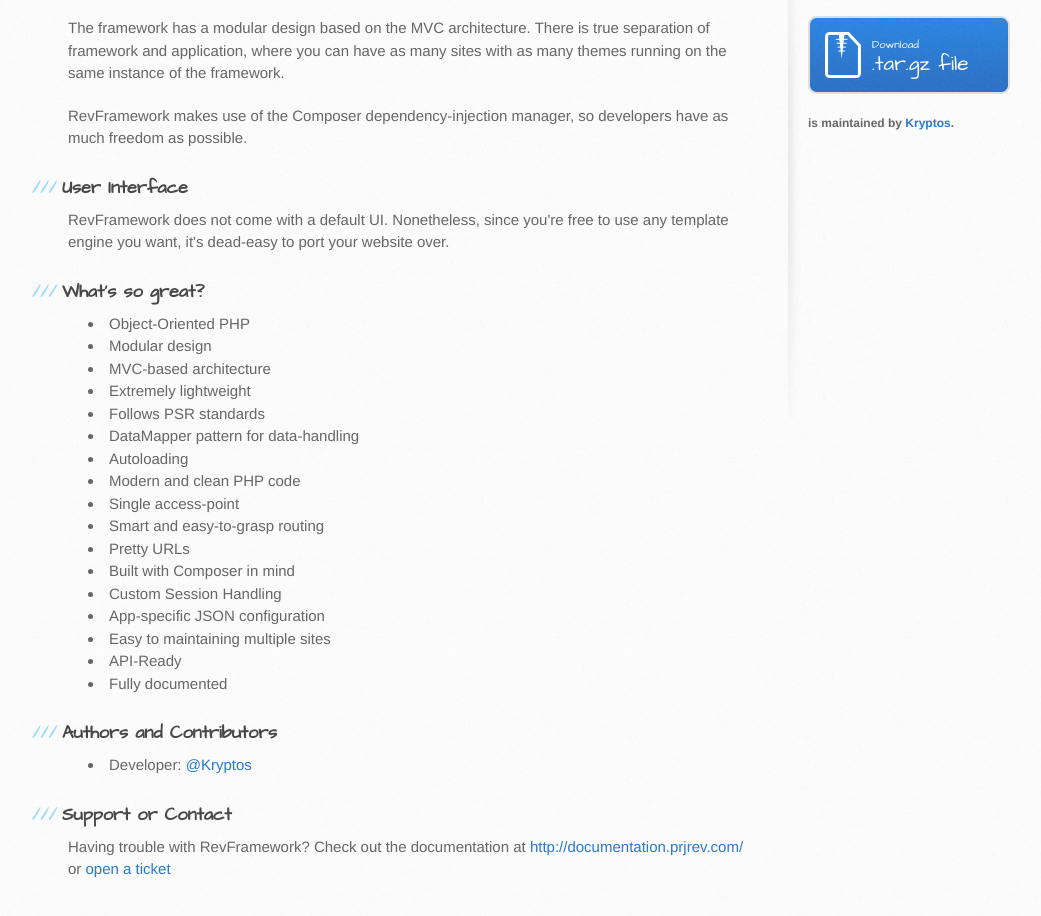
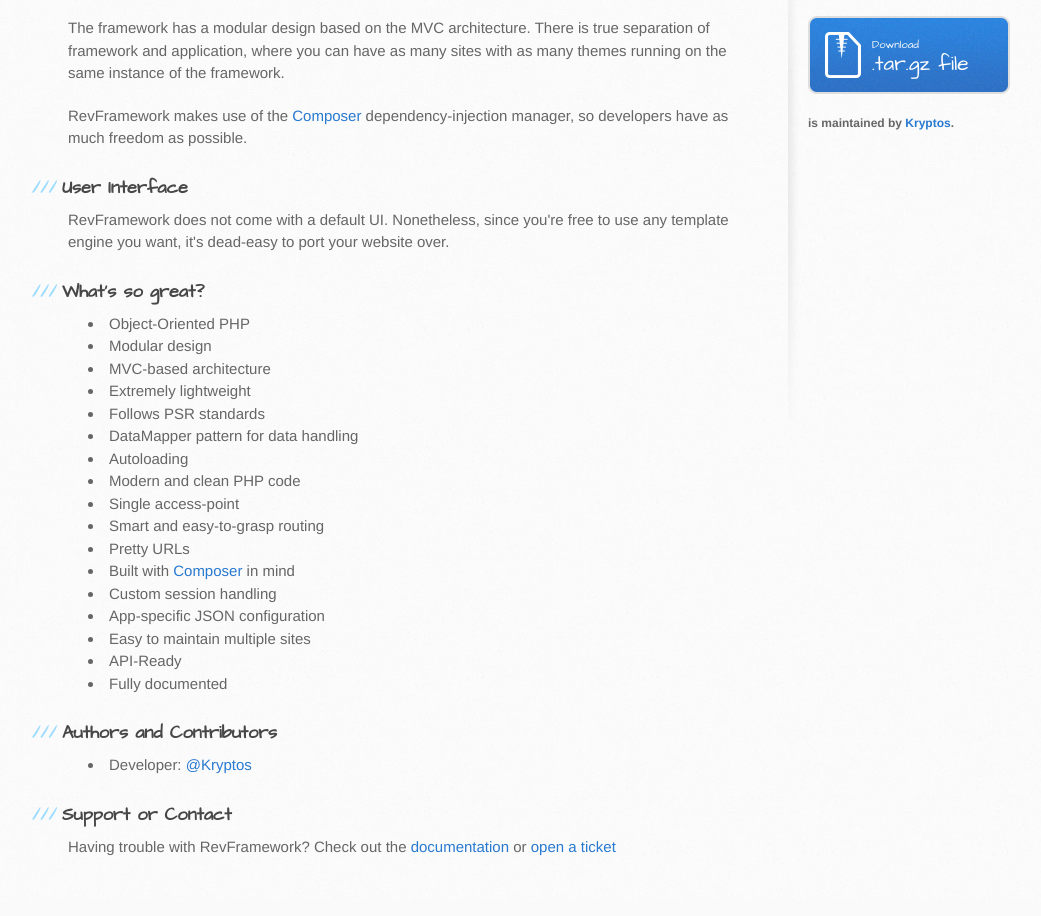
Before and after one commit to Kryptos/Rev, a plain HTML site: page index.html in a window 1280 px wide. Shown: the part 350-1266 px from the top of the page, without its empty margins (102-1143 px from the left). Drawn offline with Linux system fonts and the light colour scheme.

Commit message:
Update index.html

```diff
--- a/index.html
+++ b/index.html
@@ -4,6 +4,9 @@
     <meta charset='utf-8'>
     <meta http-equiv="X-UA-Compatible" content="chrome=1">
     <meta name="viewport" content="width=device-width, initial-scale=1, maximum-scale=1">
+
+    <link rel="shortcut icon" href="http://24.media.tumblr.com/avatar_cb05f91586f5_128.png">
+		<link rel="apple-touch-icon" href="http://24.media.tumblr.com/avatar_cb05f91586f5_128.png">
     <link href='https://fonts.googleapis.com/css?family=Architects+Daughter' rel='stylesheet' type='text/css'>
     <link rel="stylesheet" type="text/css" href="stylesheets/stylesheet.css" media="screen" />
     <link rel="stylesheet" type="text/css" href="stylesheets/pygment_trac.css" media="screen" />
@@ -35,7 +38,7 @@
 <p>The framework has a modular design based on the MVC architecture.
 There is true separation of framework and application, where you can have as many sites with as many themes running on the same instance of the framework.</p>
 
-<p>RevFramework makes use of the Composer dependency-injection manager, so developers have as much freedom as possible.</p>
+<p>RevFramework makes use of the <a href='getcomposer.org'>Composer</a> dependency-injection manager, so developers have as much freedom as possible.</p>
 
 
 <h3>User Interface</h3>
@@ -50,16 +53,16 @@ There is true separation of framework and application, where you can have as man
 <li>MVC-based architecture</li>
 <li>Extremely lightweight</li>
 <li>Follows PSR standards</li>
-<li>DataMapper pattern for data-handling</li>
+<li>DataMapper pattern for data handling</li>
 <li>Autoloading</li>
 <li>Modern and clean PHP code</li>
 <li>Single access-point</li>
 <li>Smart and easy-to-grasp routing</li>
 <li>Pretty URLs</li>
-<li>Built with Composer in mind</li>
-<li>Custom Session Handling</li>
+<li>Built with <a href='getcomposer.org'>Composer</a> in mind</li>
+<li>Custom session handling</li>
 <li>App-specific JSON configuration</li>
-<li>Easy to maintaining multiple sites</li>
+<li>Easy to maintain multiple sites</li>
 <li>API-Ready</li>
 <li>Fully documented</li>
 </ul>
@@ -72,7 +75,7 @@ There is true separation of framework and application, where you can have as man
 
 <h3>Support or Contact</h3>
 
-<p>Having trouble with RevFramework? Check out the documentation at <a href="http://documentation.prjrev.com/">http://documentation.prjrev.com/</a> or <a href='https://github.com/kryptos/revframework/issues/new'>open a ticket</a< and we’ll help you sort it out.</p>
+<p>Having trouble with RevFramework? Check out the <a href="http://documentation.prjrev.com/">documentation</a> or <a href='https://github.com/kryptos/revframework/issues/new'>open a ticket</a< and we’ll help you sort it out.</p>
 </section>
 
         <aside id="sidebar">
```
